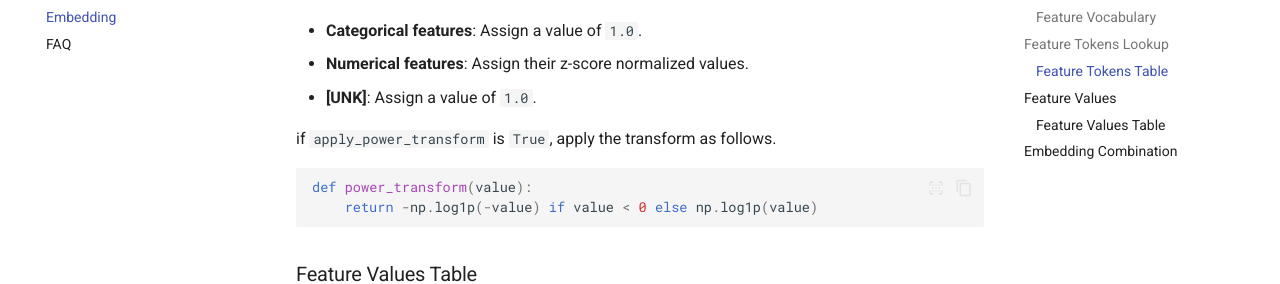
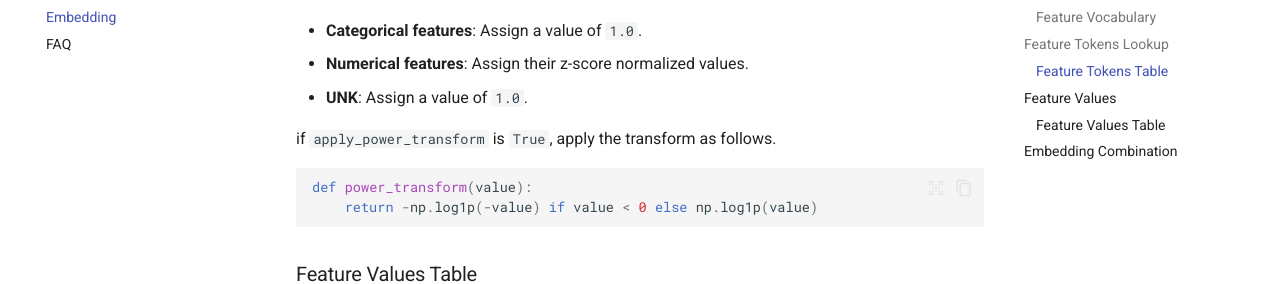
Before and after one commit to echosprint/TabularTransformer, an MkDocs documentation site: the page built from docs/embedding.md, in a window 1280 px wide and 900 px high, scrolled down 2091 px. Shown: the part 172-456 px from the top of the window. Built offline with MkDocs 1.6.1 and Material for MkDocs 9.7.7, drawn with Linux system fonts in a browser that asks for light colours; comment, search, counter and statistics services are not loaded.

```diff
--- a/docs/embedding.md
+++ b/docs/embedding.md
@@ -57,7 +57,7 @@ These tokens, represented as integers, are then used in the embedding process of
 ## Feature Values
 - **Categorical features**: Assign a value of `1.0`.
 - **Numerical features**: Assign their z-score normalized values.
-- **[UNK]**: Assign a value of `1.0`.
+- **UNK**: Assign a value of `1.0`.
 
 
 if `apply_power_transform` is `True`, apply the transform as follows.
```
